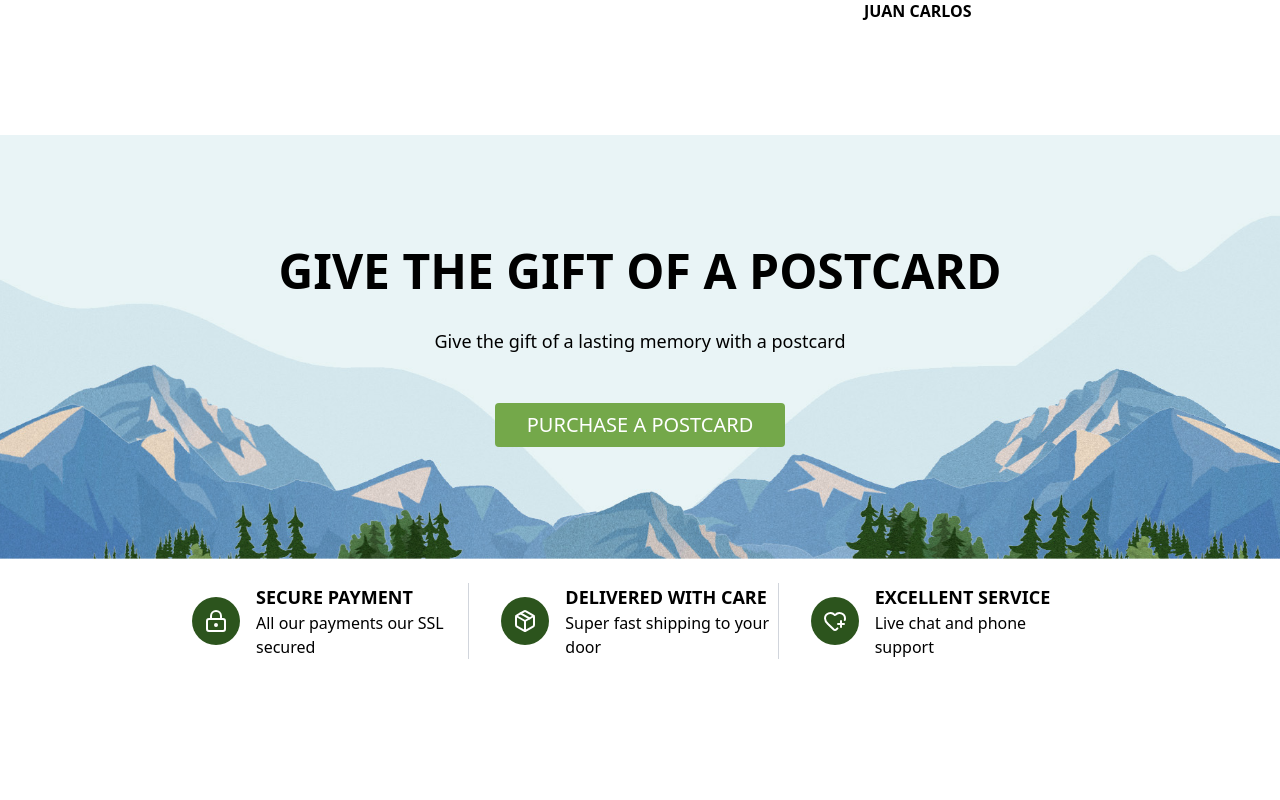
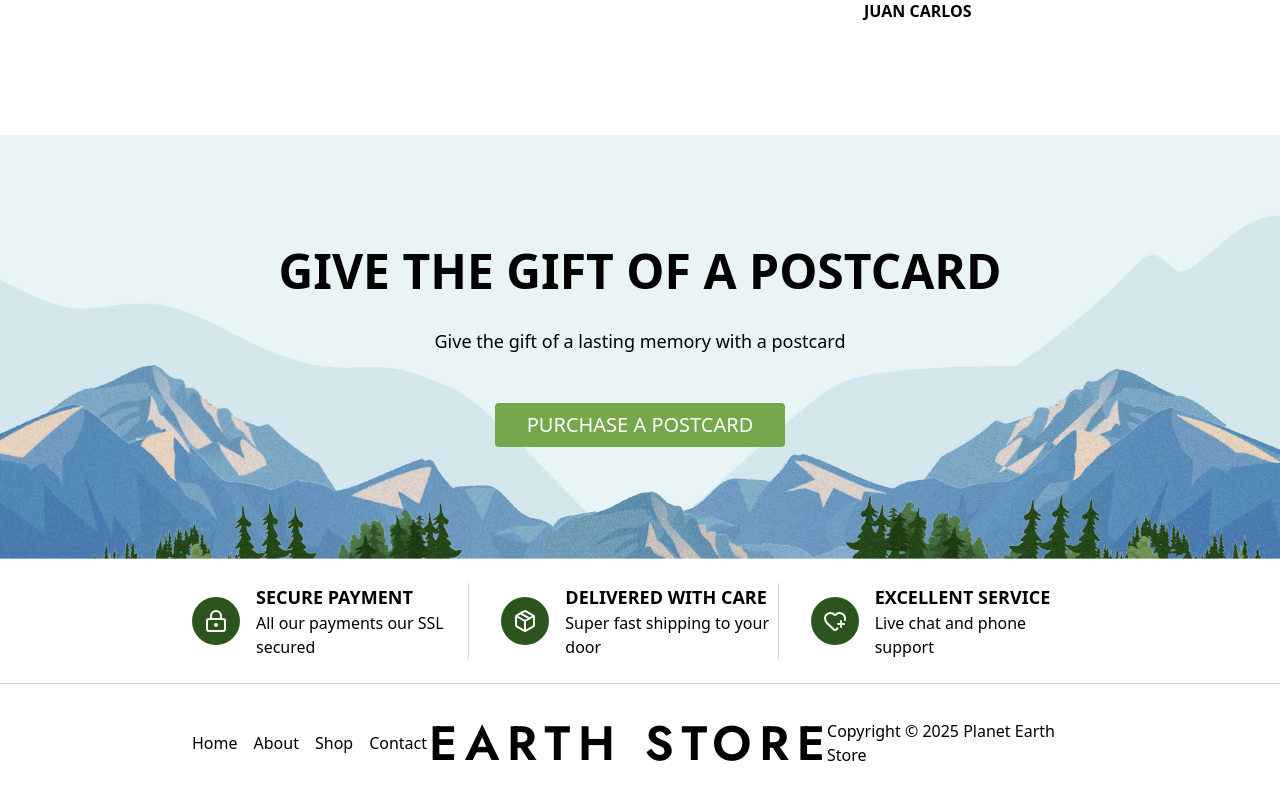
Before and after one commit to citindia/earth-store-landing, a Next.js app: page / in a window 1280 px wide. Shown: the part 1785-2585 px from the top of the page. Before the commit the page ends 2468 px from the top, so only its background shows below. Built offline with nearby package versions, Linux system fonts and the light colour scheme.

Commit message:
Site Footer added

```diff
--- a/src/app/layout.tsx
+++ b/src/app/layout.tsx
@@ -1,3 +1,4 @@
+import SiteFooter from "@/components/SiteFooter";
 import SiteHeader from "@/components/SiteHeader";
 import { ReactNode } from "react";
 import "./globals.css";
@@ -13,6 +14,8 @@ const RootLayout = ({ children }: RootLayoutProps) => {
 				<SiteHeader />
 
 				<main className="">{children}</main>
+
+				<SiteFooter />
 			</body>
 		</html>
 	);
--- /dev/null
+++ b/src/components/SiteFooter.tsx
@@ -0,0 +1,27 @@
+import Image from "next/image";
+import Link from "next/link";
+
+const SiteFooter = () => {
+	return (
+		<footer className="py-6 px-48 border-t border-gray-300 flex justify-between items-center">
+			<div className="space-x-4">
+				<Link href="/">Home</Link>
+				<Link href="/about">About</Link>
+				<Link href="/shop">Shop</Link>
+				<Link href="/contact">Contact</Link>
+			</div>
+
+			<Image
+				src="/logo.png"
+				alt="logo"
+				width={200}
+				height={20}
+				className="h-auto w-auto"
+			/>
+
+			<div className="">Copyright © 2025 Planet Earth Store</div>
+		</footer>
+	);
+};
+
+export default SiteFooter;
```
